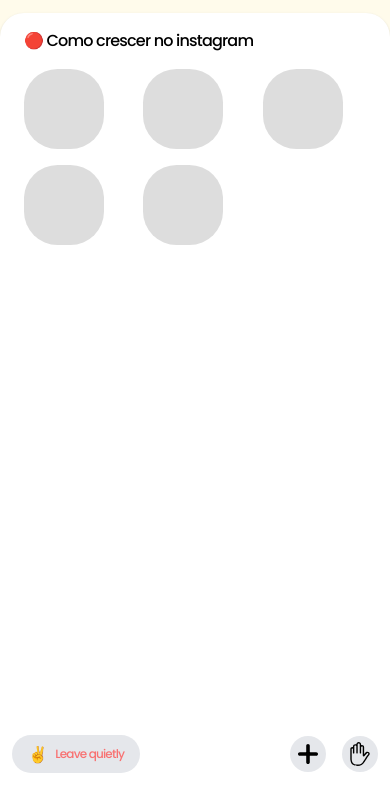
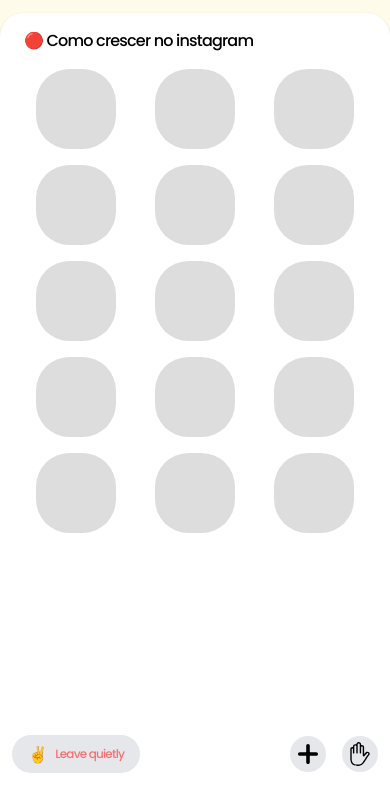
Before and after one commit to WesleDev/clone-clubhouse, a plain HTML site: page index.html in a window 390 px wide. Shown: the part 59-870 px from the top of the page. Drawn offline with nearby package versions, Linux system fonts and the light colour scheme.

Commit message:
adjusting responsive

```diff
--- a/index.html
+++ b/index.html
@@ -33,12 +33,17 @@
       overflow: hidden;
       display: block;
     }
+
+    main > div{
+      align-items: center;
+      justify-items: center;
+    }
   </style>
 
 </head>
 
-<body class="h-screen flex flex-col bg-yellow-50">
-  <div class="w-screen bg-yellow-50 p-4">
+<body class="h-screen flex flex-col bg-yellow-50 sm:max-w-md m-auto">
+  <div class="w-full bg-yellow-50 p-4">
     <header class="w-full flex justify-between">
       <div class="flex items-center text-lg">
         <span class="w-7 h-7 mr-1">
@@ -113,7 +118,17 @@
   <main class="bg-white min-h-full rounded-t-3xl w-full shadow px-6 py-4">
 
     <h1 class="mb-4">🔴&nbsp;Como crescer no instagram</h1>
-    <div class="grid gap-4 grid-cols-3">
+    <div class="grid gap-4 grid-cols-3 justify-center">
+      <p>lorem ipsum dolor sit amet, con</p>
+      <p>lorem ipsum dolor sit amet, con</p>
+      <p>lorem ipsum dolor sit amet, con</p>
+      <p>lorem ipsum dolor sit amet, con</p>
+      <p>lorem ipsum dolor sit amet, con</p>
+      <p>lorem ipsum dolor sit amet, con</p>
+      <p>lorem ipsum dolor sit amet, con</p>
+      <p>lorem ipsum dolor sit amet, con</p>
+      <p>lorem ipsum dolor sit amet, con</p>
+      <p>lorem ipsum dolor sit amet, con</p>
       <p>lorem ipsum dolor sit amet, con</p>
       <p>lorem ipsum dolor sit amet, con</p>
       <p>lorem ipsum dolor sit amet, con</p>
@@ -122,7 +137,7 @@
     </div>
   </main>
 
-  <footer class="fixed bottom-0 m-auto p-3 flex items-center justify-between w-full bg-white">
+  <footer class="fixed bottom-0 m-auto p-3 flex items-center justify-between sm:max-w-md w-full bg-white">
     <button class="rounded-full bg-gray-200 py-1.5 px-4 flex items-center">
       <span class="mt-0.5">✌</span>
       <span class="text-red-400 ml-2 text-xs">Leave quietly</span>
```
Also changed, not shown: assets/demo.png (added), 1 other file.
